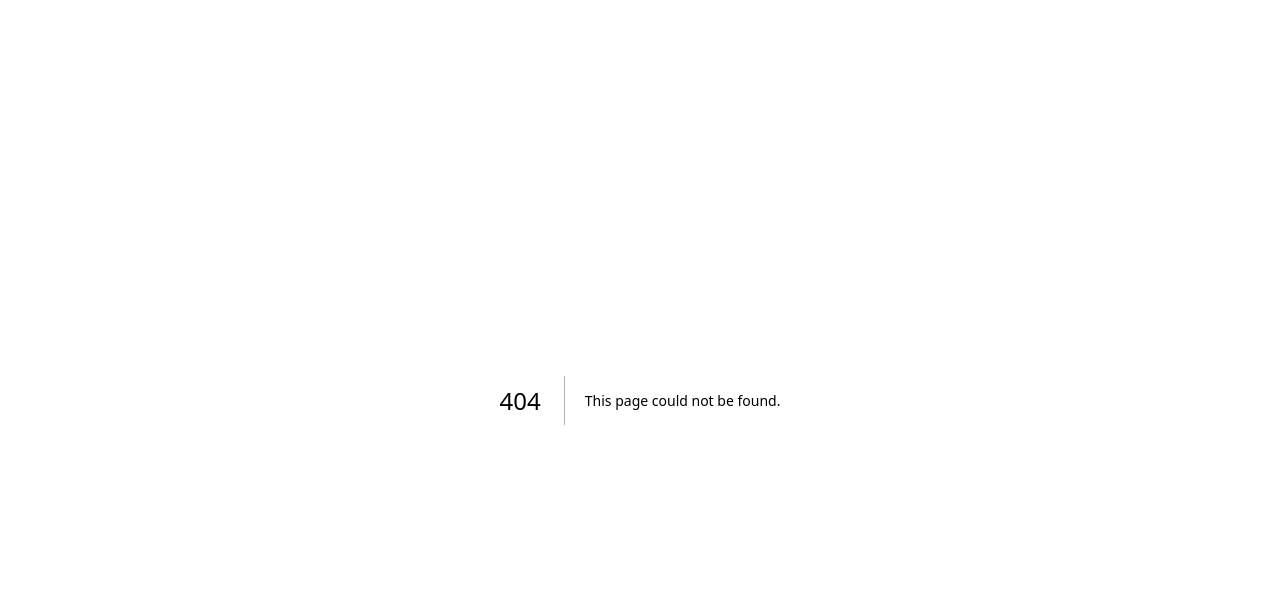
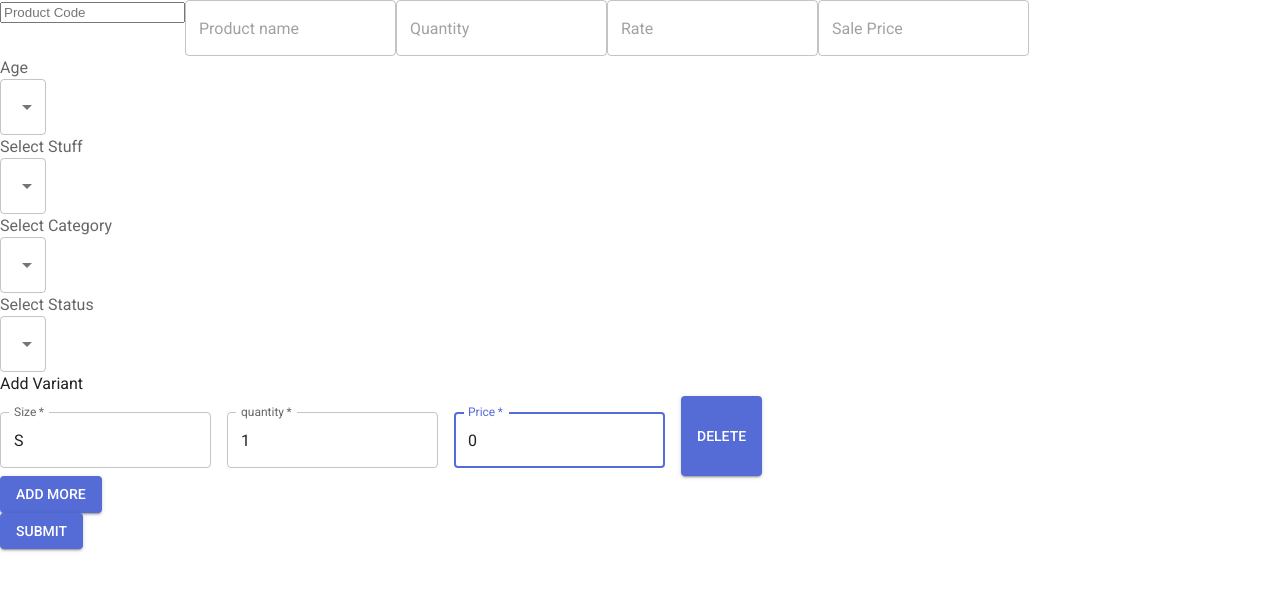
Before and after one commit to hunfa/comfywear, a Next.js app: page /add-product in a window 1280 px wide. Before the commit this address had no page. Shown: the top 590 px of the page. Built offline with nearby package versions, Linux system fonts and the light colour scheme.

Commit message:
add product

```diff
--- a/package.json
+++ b/package.json
@@ -18,7 +18,8 @@
     "mongoose": "^7.2.0",
     "next": "13.4.3",
     "react": "18.2.0",
-    "react-dom": "18.2.0"
+    "react-dom": "18.2.0",
+    "react-hook-form": "^7.43.9"
   },
   "devDependencies": {
     "eslint": "8.41.0",
--- /dev/null
+++ b/pages/add-product/index.js
@@ -0,0 +1,182 @@
+import React from "react";
+import { useForm, useFieldArray, Controller } from "react-hook-form";
+import {
+  Input,
+  Select,
+  Button,
+  FormControl,
+  InputLabel,
+  MenuItem,
+  Box,
+  TextField,
+} from "@mui/material";
+const Index = () => {
+  const {
+    register,
+    handleSubmit,
+    control,
+    formState: { errors },
+  } = useForm({
+    defaultValues: {
+      variant: [{ size: "S", quantity: 1, price: 0 }],
+    },
+  });
+  const { fields, append, remove } = useFieldArray({
+    control,
+    name: "variant",
+  });
+
+  const onSubmit = (data) => console.log(data);
+  console.log(errors);
+  return (
+    <>
+      <form onSubmit={handleSubmit(onSubmit)}>
+        <Box></Box>
+        <input
+          type="text"
+          placeholder="Product Code"
+          {...register("product-code", { required: true, maxLength: 80 })}
+        />
+        <TextField
+          type="text"
+          placeholder="Product name"
+          {...register("title", { required: true, maxLength: 80 })}
+        />
+        <TextField
+          type="number"
+          placeholder="Quantity"
+          {...register("quantity", { required: true, maxLength: 20 })}
+        />
+        <TextField
+          type="number"
+          placeholder="Rate"
+          {...register("Email", { required: true, pattern: /^\S+@\S+$/i })}
+        />
+        <TextField
+          type="number"
+          placeholder="Sale Price"
+          {...register("salePrice", {
+            required: true,
+            minLength: 6,
+            maxLength: 12,
+          })}
+        />
+        {/* <FormControl > */}
+        <Box>
+          <InputLabel id="demo-simple-select-label">Age</InputLabel>
+          <Select
+            labelId="demo-simple-select-label"
+            label="Select-option"
+            placeholder="Select-option"
+            {...register("brand", { required: true })}
+          >
+            <MenuItem value="none">Select-option</MenuItem>
+            <MenuItem value="comfywear">Comfy Wear</MenuItem>
+            <MenuItem value="bin-saeed">Bin Saeed</MenuItem>
+          </Select>
+        </Box>
+        <Box>
+          <InputLabel id="stuf">Select Stuff</InputLabel>
+          <Select
+            labelId="stuf"
+            label="Select-Stuff"
+            placeholder="Select-option"
+            {...register("stuff", { required: true })}
+          >
+            <MenuItem value="none">Select-option</MenuItem>
+            <MenuItem value="Loan">Loan</MenuItem>
+            <MenuItem value="Embroidery">Embroidery</MenuItem>
+            <MenuItem value="Linen">Linen</MenuItem>
+            <MenuItem value="Cotton">Cotton</MenuItem>
+            <MenuItem value="Silk">Silk</MenuItem>
+            <MenuItem value="Chiffon">Chiffon</MenuItem>
+            <MenuItem value="Organza">Organza</MenuItem>
+          </Select>
+        </Box>
+
+        <Box>
+          <InputLabel id="category">Select Category</InputLabel>
+          <Select
+            labelId="category"
+            label="Select-Category"
+            placeholder="Select-option"
+            {...register("category", { required: true })}
+          >
+            <MenuItem value="none">Select-option</MenuItem>
+            <MenuItem value="3-piece">3-piece</MenuItem>
+            <MenuItem value="2-piece">2-piece</MenuItem>
+            <MenuItem value="single">single</MenuItem>
+            <MenuItem value="none">None</MenuItem>
+          </Select>
+        </Box>
+
+        <Box>
+          <InputLabel id="status">Select Status</InputLabel>
+          <Select
+            labelId="status"
+            label="Select-Status"
+            placeholder="Select-option"
+            {...register("status", { required: true })}
+          >
+            <MenuItem value="none">Select-option</MenuItem>
+            <MenuItem value="Available">Available</MenuItem>
+            <MenuItem value="out-of-stock">out-of-stock</MenuItem>
+          </Select>
+        </Box>
+        <Box>Add Variant</Box>
+        <Box>
+          {fields.map((item, index) => {
+            return (
+              <Box sx={{ display: "flex", gap: "1rem" }} key={item.id}>
+                <TextField
+                  margin="normal"
+                  required
+                  label="Size"
+                  {...register(`variant.${index}.size`, { required: true })}
+                />
+
+                <Controller
+                  render={({ field }) => (
+                    <TextField
+                      margin="normal"
+                      required
+                      label="quantity"
+                      {...field}
+                    />
+                  )}
+                  name={`variant.${index}.quantity`}
+                  control={control}
+                />
+                <TextField
+                  margin="normal"
+                  required
+                  label="Price"
+                  autoFocus
+                  {...register(`variant.${index}.price`, { required: true })}
+                />
+                <Button type="button" onClick={() => remove(index)}>
+                  Delete
+                </Button>
+              </Box>
+            );
+          })}
+        </Box>
+        <section>
+          <Button
+            type="button"
+            onClick={() => {
+              append({ size: "S", quantity: 1, price: 0 });
+            }}
+          >
+            Add more
+          </Button>
+        </section>
+        <Box>
+          <Button>Submit</Button>
+        </Box>
+      </form>
+    </>
+  );
+};
+
+export default Index;
```
Also changed, not shown: 1 other file (tests, documents, lock files or other folders).
